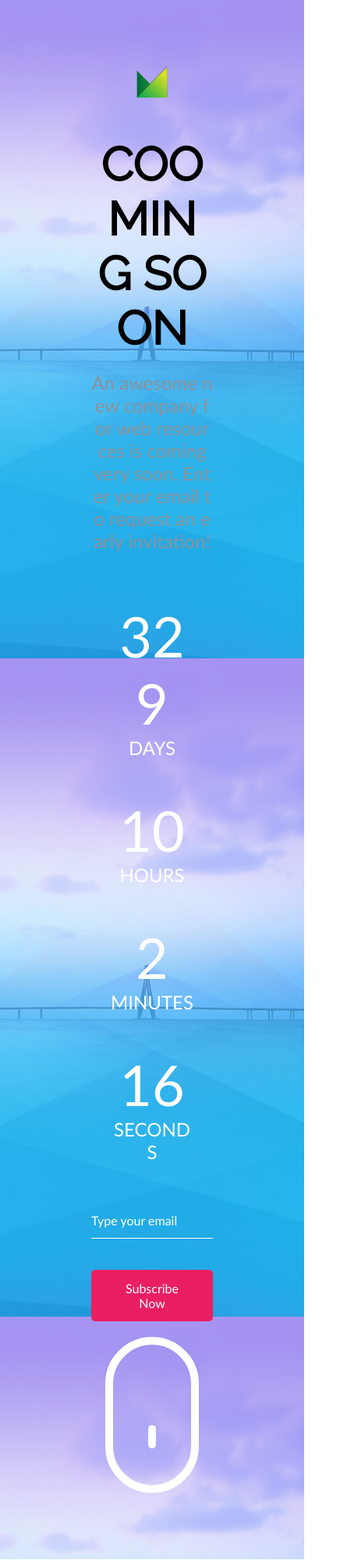
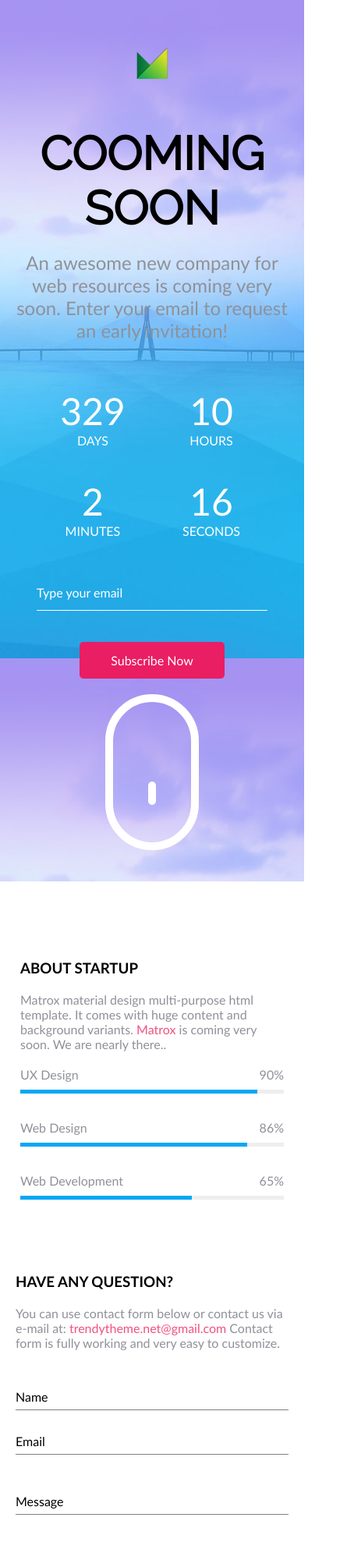
Before and after one commit to KasparasDijokas/Project-4-material-design-, a plain HTML site: page index.html in a window 390 px wide. Shown: the top 2000 px of the page at 78% size, 445 px wide, since content can reach past the window. Drawn offline with Linux system fonts and the light colour scheme.

Commit message:
media queries

```diff
--- a/css/form.css
+++ b/css/form.css
@@ -82,6 +82,20 @@
         transition: all .5s ease;
     }
 
-    .action:active label {
-        transform: translate(0, -16px) scale(.8);
+    .action:hover label {
+        /* transform: translate(0, -16px) scale(.8); */
+        animation-name: aside;
+        animation-duration: .5s;
+        animation-iteration-count: 1;
+        animation-fill-mode: forwards;
+
     }
+
+    @keyframes aside {
+        0% {
+            /* transform: translate(0, 10px) scale(1); */
+        }
+        100% {
+             transform: translate(0, -16px) scale(.8);
+        }
+    }
--- a/css/main.css
+++ b/css/main.css
@@ -23,13 +23,12 @@ HEADER
 
     .header {
         display: inline-block;
-        width: 40%;
-        text-align: center;
-        margin: 10vh 0;
+        width: 600px;
+        margin: 60px calc((100% - 600px) / 2) 0;
     }
 
         .logo {
-            margin-bottom: 50px;
+            margin-bottom: 60px;
         }
 
         h1 {
@@ -62,14 +61,15 @@ MAIN CONTENT
         display: inline-block;
         width: 100%;
         background-color: #fff;
-        height: 70vh;
         text-align: center;
         margin-top: 100px;
+        margin-bottom: 100px;
     }
 
         .main-content {
             display: inline-block;
-            width: 80%;
+            width: 1100px;
+            margin: 0 calc((100% - 1100px) / 2);
         }
 
             .left {
@@ -124,7 +124,8 @@ Footer
 
 .social {
     display: inline-block;
-    width: 80%;
+    width: 1100px;
+    margin: 0 calc((100% - 1100px) / 2);
     border-bottom: 1px solid #ffffff45;
     padding: 16px;
 }
@@ -142,9 +143,9 @@ Footer
 
     .footer-content {
         display: inline-block;
-        margin-top: 32px;
-        width: 40%;
-        padding-bottom: 60px;
+        width: 600px;
+        margin: 32px calc((100% - 600px) / 2) 0;
+        padding-bottom: 30px;
     }
 
     .footer-content p {
@@ -163,3 +164,132 @@ Footer
         background-color: #fff;
         transform: scale(1.2);
     }
+/*************************
+==========================
+@MEDIA QUERIES
+==========================
+**************************/
+
+/*************1200px*************/
+
+@media (max-width: 1200px) {
+    .main-content {
+        width: 900px;
+        margin: 0 calc((100% - 900px) / 2);
+    }
+
+        .action {
+            width: 100%;
+        }
+        .cf-left {
+            margin-bottom: 20px;
+        }
+    .social {
+        width: 900px;
+        margin: 0 calc((100% - 900px) / 2);
+    }
+}
+
+/*************1000px*************/
+
+@media (max-width: 1000px) {
+    .main-content {
+        width: 700px;
+        margin: 0 calc( (100% - 700px) / 2);
+    }
+
+        .main-content > .left {
+            width: 100%;
+            margin-bottom: 80px;
+        }
+        .main-content > .right {
+            width: 100%;
+        }
+
+    .social {
+        width: 700px;
+        margin: 0 calc((100% - 700px) / 2);
+    }
+
+    .footer .btn-round {
+        display: none;
+    }
+}
+
+/************750px*************/
+
+@media (max-width: 750px) {
+    .main-content {
+        width: 500px;
+        margin: 0 calc((100% - 500px) / 2);
+    }
+
+        .action {
+            width: 100%;
+        }
+        .cf-left {
+            margin-bottom: 20px;
+        }
+    .social {
+        width: 500px;
+        margin: 0 calc((100% - 500px) / 2);
+    }
+}
+
+/************650px*************/
+
+@media (max-width: 650px) {
+
+    .header {
+        width: 100%;
+        padding: 0 10px;
+    }
+
+    .timer li {
+        width: 40%;
+    }
+
+    .header-form {
+       width: 80%;
+    }
+
+    .main-content {
+        max-width: 100%;
+        padding: 0 10px;
+    }
+
+    .footer-content {
+        max-width: 100%;
+        padding: 0 10px;
+    }
+
+}
+
+/************550px*************/
+
+@media (max-width: 550px) {
+
+   .social a {
+       display: inline-block;
+       margin: 0;
+       border-radius: 0;
+       padding: 0;
+   }
+
+}
+
+/************450px*************/
+
+@media (max-width: 450px) {
+
+    .timer li {
+        padding: 20px;
+        font-size: 16px;
+    }
+
+    .timer li span {
+        padding: 0;
+        font-size: 48px;
+    }
+
+}
--- a/css/mouse.css
+++ b/css/mouse.css
@@ -4,6 +4,7 @@
     height: 200px;
     border: 10px solid #fff;
     border-radius: 60px;
+    margin-bottom: 40px;
 }
 
 .mouse > .wheel {
--- a/css/reset.css
+++ b/css/reset.css
@@ -5,5 +5,5 @@ body * {
     vertical-align: top;
     box-sizing: border-box;
     font-family: 'Gill Sans', 'Gill Sans MT', Calibri, 'Trebuchet MS', sans-serif;
-    word-break: break-all;
+    word-break: break-word;
 }
--- a/index.html
+++ b/index.html
@@ -6,12 +6,12 @@
     <meta http-equiv="X-UA-Compatible" content="ie=edge">
     <title>Material Design Coming Soon Template</title>
     <link rel="stylesheet" href="./css/reset.css">
+    <link rel="stylesheet" href="./css/form.css">
     <link rel="stylesheet" href="./css/main.css">
     <link href="https://fonts.googleapis.com/css?family=Raleway&display=swap" rel="stylesheet">
     <link rel="stylesheet" href="./css/font-awesome.min.css">
     <link rel="stylesheet" href="./css/button.css">
     <link rel="stylesheet" href="./css/clock.css">
-    <link rel="stylesheet" href="./css/form.css">
     <link rel="stylesheet" href="./css/mouse.css">
     <link rel="stylesheet" href="./css/progress-bar.css">
     <script src="./js/timer.js"></script>
```
